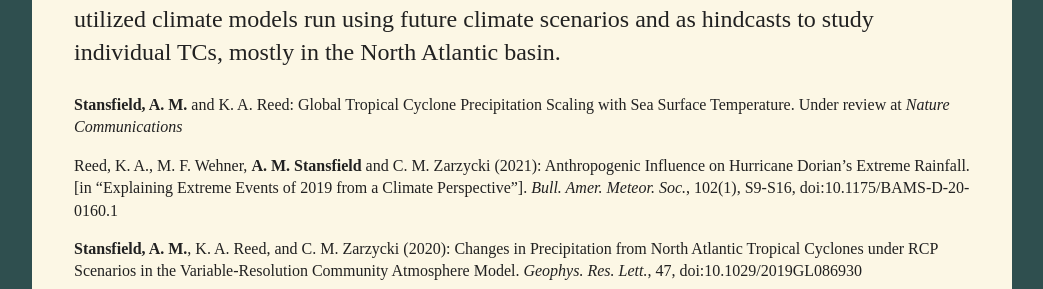
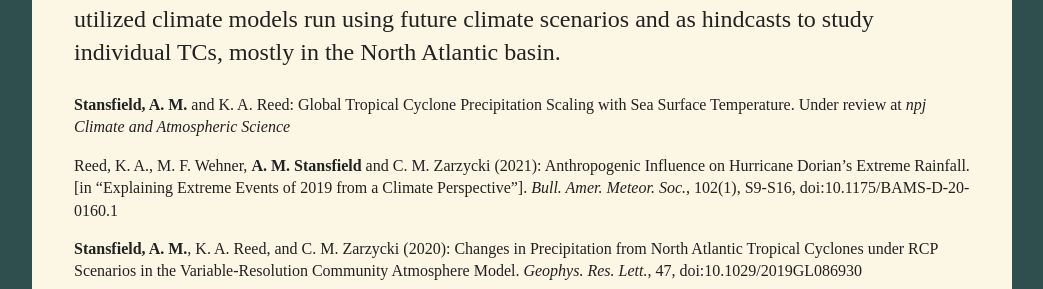
Before and after one commit to alyssa-stansfield/alyssa-stansfield.github.io, a Jekyll site: the page built from research/index.html, in a window 1280 px wide and 900 px high, scrolled down 304 px. Shown: the part 164-453 px from the top of the window, without its empty margins (118-1161 px from the left). Built offline with Jekyll 4.4.1, drawn with Linux system fonts in a browser that asks for light colours.

Commit message:
Changing submission status of latest manuscript

```diff
--- a/research/index.html
+++ b/research/index.html
@@ -10,7 +10,7 @@ title: My Research
 
 <h2>Tropical Cyclone Precipitation Changes due to Climate Change</h2>
 <p>Understanding how tropical cyclone (TC) precipitation will change due to climate change is difficult because of the numerous factors that impact it, including TC intensity, TC size, and environmental humidity. It is even more challenging to project how annual TC precipitation amounts in different regions of the world will change because of changes in TC intensity, size, landfall frequency, and translation speed due to climate change. In my research, I have utilized climate models run using future climate scenarios and as hindcasts to study individual TCs, mostly in the North Atlantic basin.</p>
-<p style="font-size:1em;"><b>Stansfield, A. M.</b> and K. A. Reed: Global Tropical Cyclone Precipitation Scaling with Sea Surface Temperature. Under review at <em>Nature Communications</em></p>
+<p style="font-size:1em;"><b>Stansfield, A. M.</b> and K. A. Reed: Global Tropical Cyclone Precipitation Scaling with Sea Surface Temperature. Under review at <em>npj Climate and Atmospheric Science</em></p>
 <p style="font-size:1em;"><a href="https://www.ametsoc.net/eee/2019/EEEin2019.pdf">Reed, K. A., M. F. Wehner, <b>A. M. Stansfield</b> and C. M. Zarzycki (2021): Anthropogenic Influence on Hurricane Dorian’s Extreme Rainfall. [in “Explaining Extreme Events of 2019 from a Climate Perspective”]. <em>Bull. Amer. Meteor. Soc.</em>, 102(1), S9-S16, doi:10.1175/BAMS-D-20-0160.1</a></p>
 <p style="font-size:1em;"><a href="https://agupubs.onlinelibrary.wiley.com/doi/10.1029/2019GL086930"><b>Stansfield, A. M.</b>, K. A. Reed, and C. M. Zarzycki (2020): Changes in Precipitation from North Atlantic Tropical Cyclones under RCP Scenarios in the Variable-Resolution Community Atmosphere Model. <em>Geophys. Res. Lett.</em>, 47, doi:10.1029/2019GL086930</a></p>
 <p style="font-size:1em;"><a href="https://www.science.org/doi/10.1126/sciadv.aaw9253">Reed, K. A., <b>A. M. Stansfield</b>, M. F. Wehner, and C. M. Zarzycki (2020): Forecasted attribution of the human influence on Hurricane Florence. <em>Science Advances</em>, 6 (1). doi:10.1126/sciadv.aaw9253.</a></p>
```
